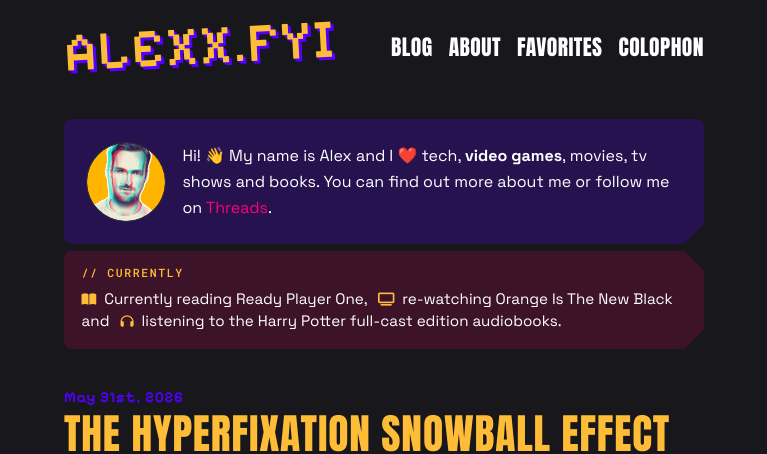
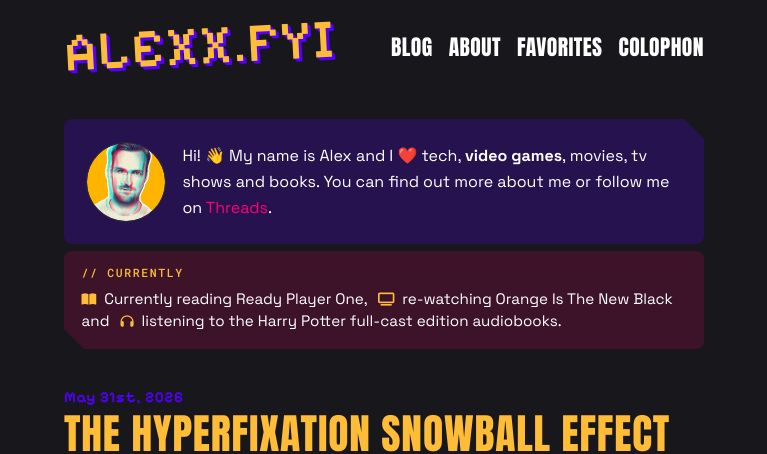
Before and after one commit to Alxndrrr/alexx.fyi, a Jekyll site: the page built from index.md, in a window 1280 px wide. Shown: the top 454 px of the page, without its empty margins (256-1023 px from the left). Built offline with Jekyll 4.4.1, drawn with Linux system fonts in a browser that asks for light colours; some web fonts are replaced.

Commit message:
Update _alexx.scss

```diff
--- a/_sass/_alexx.scss
+++ b/_sass/_alexx.scss
@@ -150,14 +150,14 @@ img {
 }
 
 .intro-block::after {
-  border-bottom: 1.3rem solid var(--color-paper);
   border-left: 1.3rem solid transparent;
-  bottom: 0;
+  border-top: 1.3rem solid var(--color-paper);
   content: "";
   height: 0;
   pointer-events: none;
   position: absolute;
   right: 0;
+  top: 0;
   width: 0;
 }
 
@@ -198,27 +198,16 @@ img {
   position: relative;
 }
 
-.currently-block::before,
 .currently-block::after {
+  border-bottom: 1.3rem solid var(--color-paper);
+  border-right: 1.3rem solid transparent;
+  bottom: 0;
   content: "";
   height: 0;
+  left: 0;
   pointer-events: none;
   position: absolute;
   width: 0;
-}
-
-.currently-block::before {
-  border-left: 1.3rem solid transparent;
-  border-top: 1.3rem solid var(--color-paper);
-  right: 0;
-  top: 0;
-}
-
-.currently-block::after {
-  border-bottom: 1.3rem solid var(--color-paper);
-  border-left: 1.3rem solid transparent;
-  bottom: 0;
-  right: 0;
 }
 
 .currently-label {
```
